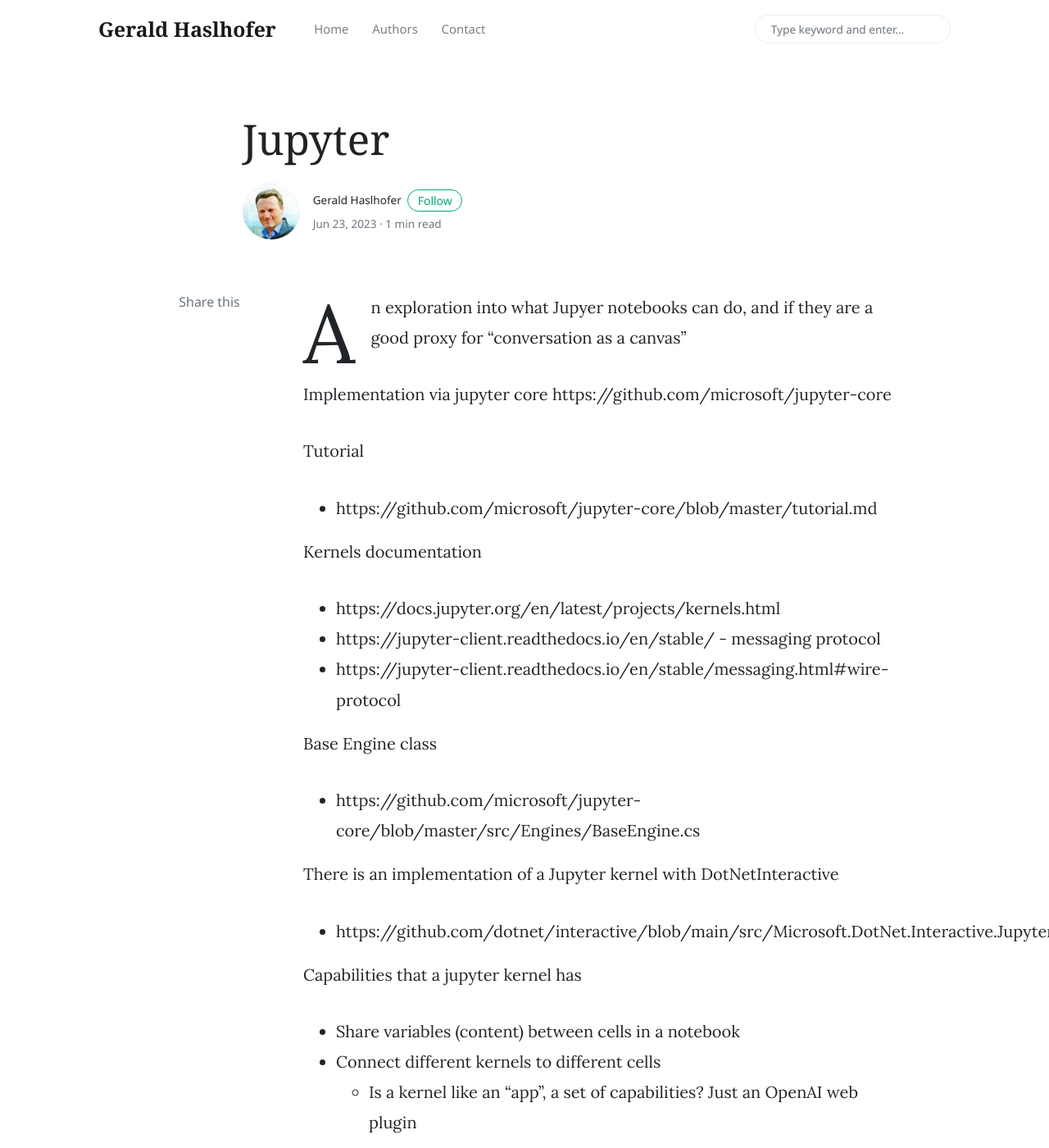
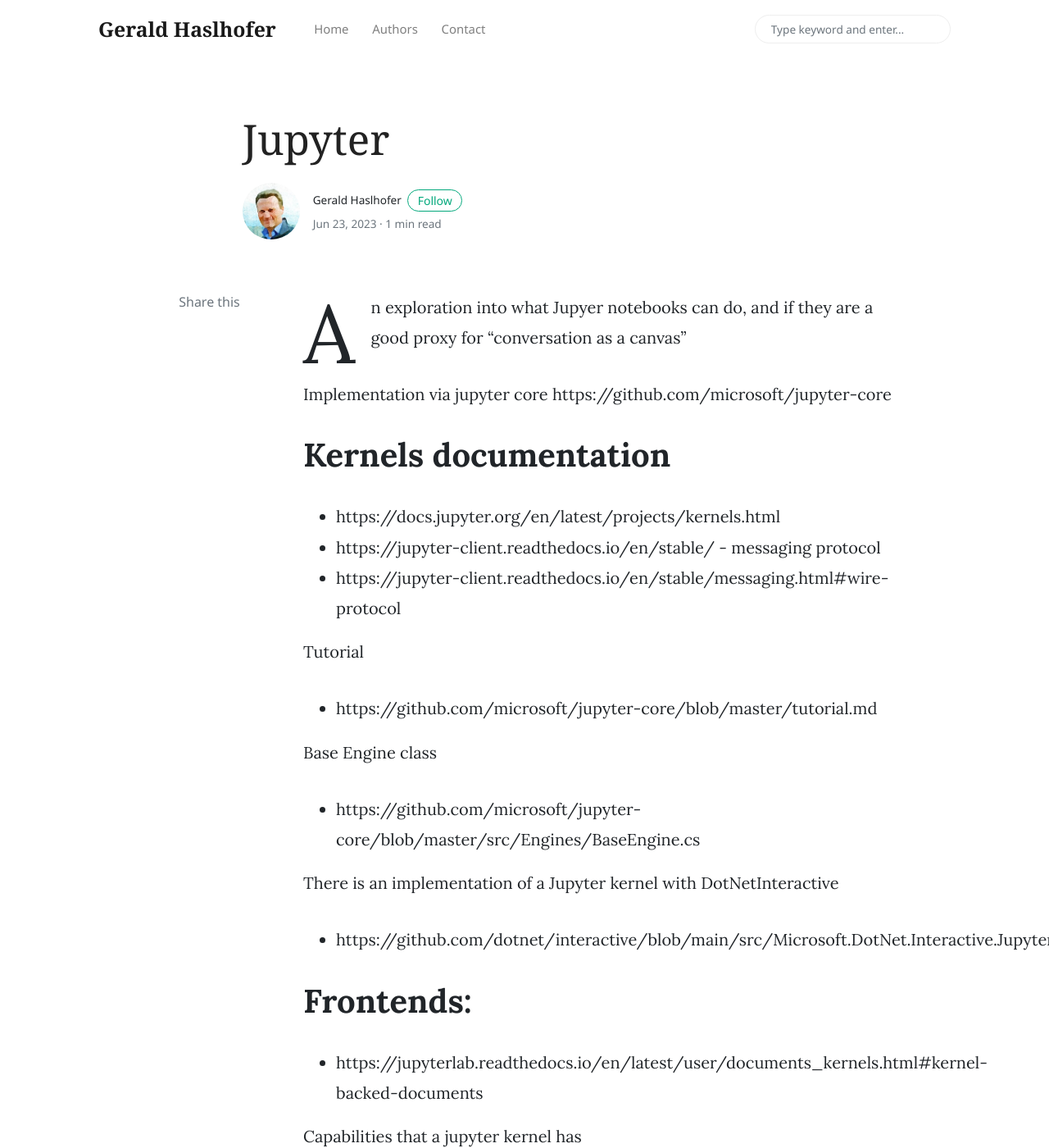
Before and after one commit to haslhofer/haslhofer.github.io, a Jekyll site: the page built from _posts/2023-06-23-jupyter.md, in a window 1280 px wide and 1400 px high. Shown: the whole window at 82% size. Built offline with Jekyll 4.4.1, drawn with Linux system fonts in a browser that asks for light colours; nearby versions of some CDN libraries; comment, search, counter and statistics services are not loaded.

Commit message:
Update 2023-06-23-jupyter.md

```diff
--- a/_posts/2023-06-23-jupyter.md
+++ b/_posts/2023-06-23-jupyter.md
@@ -3,19 +3,25 @@
 Implementation via jupyter core
 https://github.com/microsoft/jupyter-core
 
-Tutorial
-- https://github.com/microsoft/jupyter-core/blob/master/tutorial.md
 
-Kernels documentation
+# Kernels documentation
 - https://docs.jupyter.org/en/latest/projects/kernels.html
 - https://jupyter-client.readthedocs.io/en/stable/ - messaging protocol
 - https://jupyter-client.readthedocs.io/en/stable/messaging.html#wire-protocol
+
+Tutorial
+- https://github.com/microsoft/jupyter-core/blob/master/tutorial.md
 
 Base Engine class
 - https://github.com/microsoft/jupyter-core/blob/master/src/Engines/BaseEngine.cs
 
 There is an implementation of a Jupyter kernel with DotNetInteractive
 - https://github.com/dotnet/interactive/blob/main/src/Microsoft.DotNet.Interactive.Jupyter/JupyterKernel.cs
+
+
+# Frontends:
+- https://jupyterlab.readthedocs.io/en/latest/user/documents_kernels.html#kernel-backed-documents
+
 
 Capabilities that a jupyter kernel has
 - Share variables (content) between cells in a notebook
```
